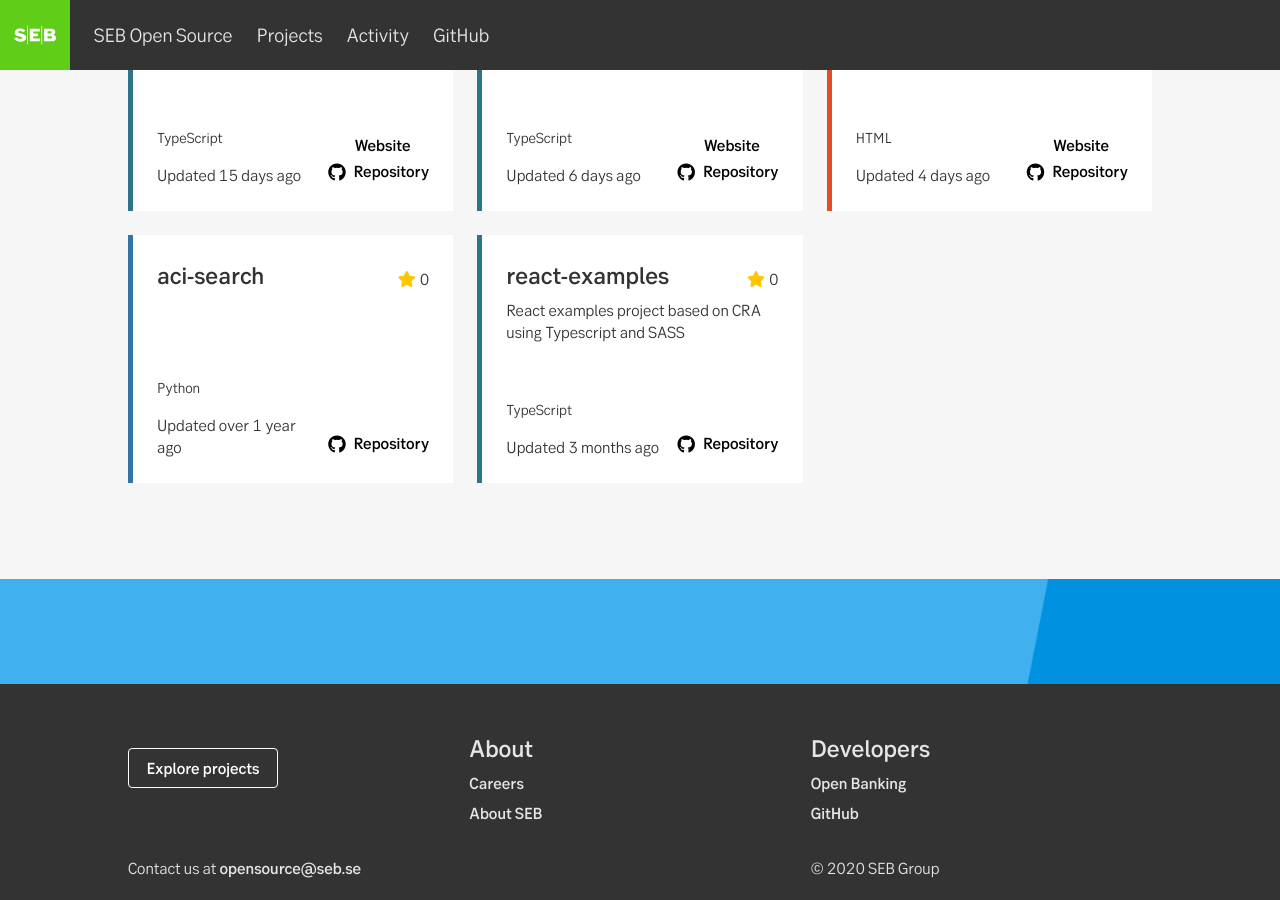
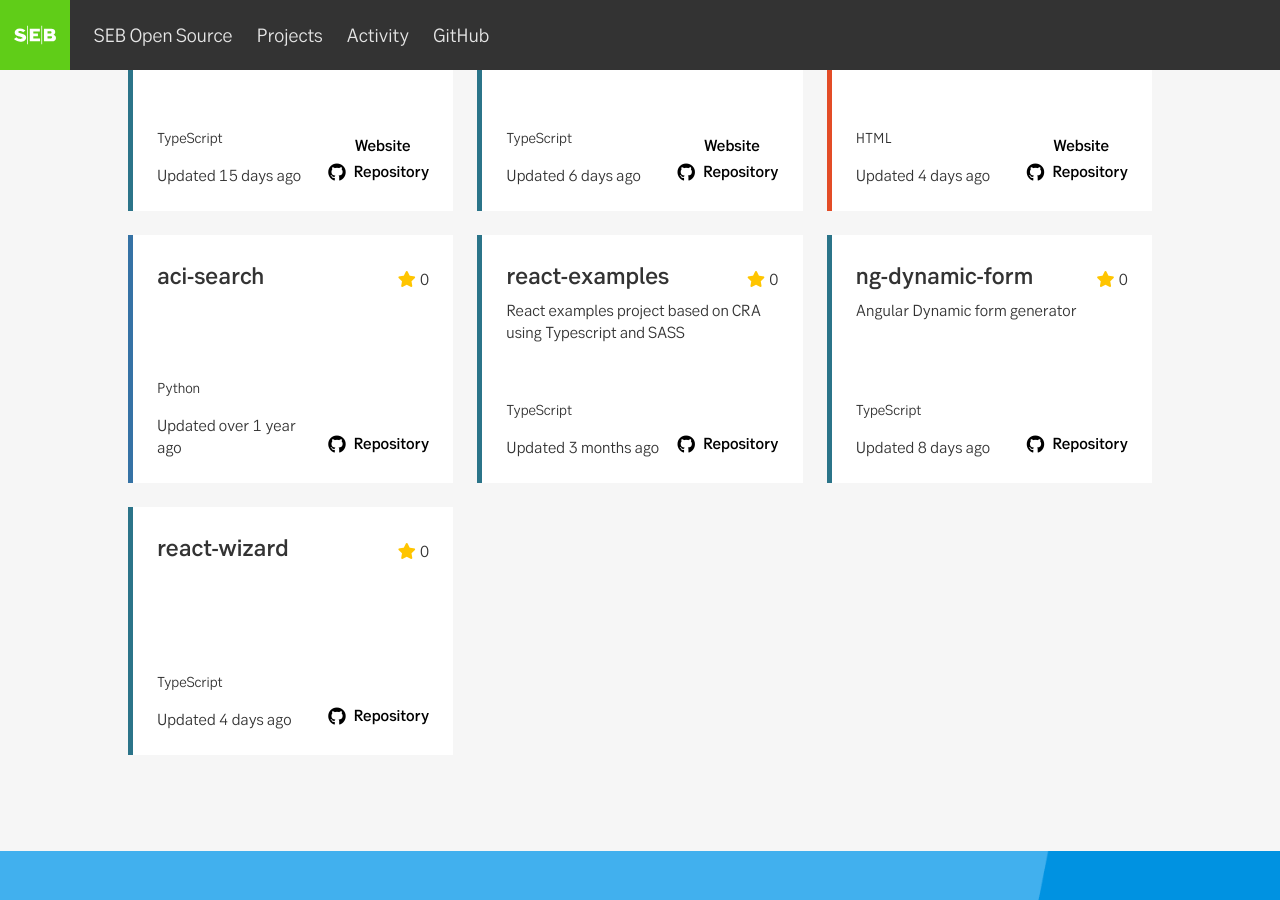
Before and after one commit to seb-oss/sebgroup.github.io, a Jekyll site: the page built from projects.html, in a window 1280 px wide and 900 px high, scrolled down 2126 px. Built offline with Jekyll 4.4.1, drawn with Linux system fonts in a browser that asks for light colours; nearby versions of some CDN libraries; some of the changed text lies outside the part shown.

Commit message:
chore: updating projects.json

```diff
--- a/_data/projects.json
+++ b/_data/projects.json
@@ -1,6 +1,6 @@
 {
   "closedIssuesThisMonth": 5,
-  "contributors": 86,
+  "contributors": 83,
   "projects": [
     {
       "name": "design-library",
@@ -177,7 +177,7 @@
       "description": "A website for SEBs open source repositories",
       "homepageUrl": "https://sebgroup.github.io/",
       "url": "https://github.com/sebgroup/sebgroup.github.io",
-      "pushedAt": "2021-07-09T23:32:22Z",
+      "pushedAt": "2021-07-10T23:32:00Z",
       "primaryLanguage": {
         "name": "SCSS",
         "color": "#c6538c"
@@ -185,8 +185,7 @@
       "stargazers": 3,
       "forkCount": 0,
       "openIssues": 0,
-      "lastIssueCreatedAt": "2020-04-01T06:12:32Z",
-      "contributors": 4
+      "lastIssueCreatedAt": "2020-04-01T06:12:32Z"
     },
     {
       "name": "yttringar",
@@ -358,6 +357,35 @@
       "forkCount": 0,
       "openIssues": 0,
       "contributors": 1
+    },
+    {
+      "name": "ng-dynamic-form",
+      "description": "Angular Dynamic form generator",
+      "homepageUrl": null,
+      "url": "https://github.com/sebgroup/ng-dynamic-form",
+      "pushedAt": "2021-07-05T10:37:05Z",
+      "primaryLanguage": {
+        "name": "TypeScript",
+        "color": "#2b7489"
+      },
+      "stargazers": 0,
+      "forkCount": 0,
+      "openIssues": 0,
+      "contributors": 1
+    },
+    {
+      "name": "react-wizard",
+      "description": null,
+      "homepageUrl": null,
+      "url": "https://github.com/sebgroup/react-wizard",
+      "pushedAt": "2021-07-09T03:03:23Z",
+      "primaryLanguage": {
+        "name": "TypeScript",
+        "color": "#2b7489"
+      },
+      "stargazers": 0,
+      "forkCount": 0,
+      "openIssues": 0
     }
   ]
 }
```
